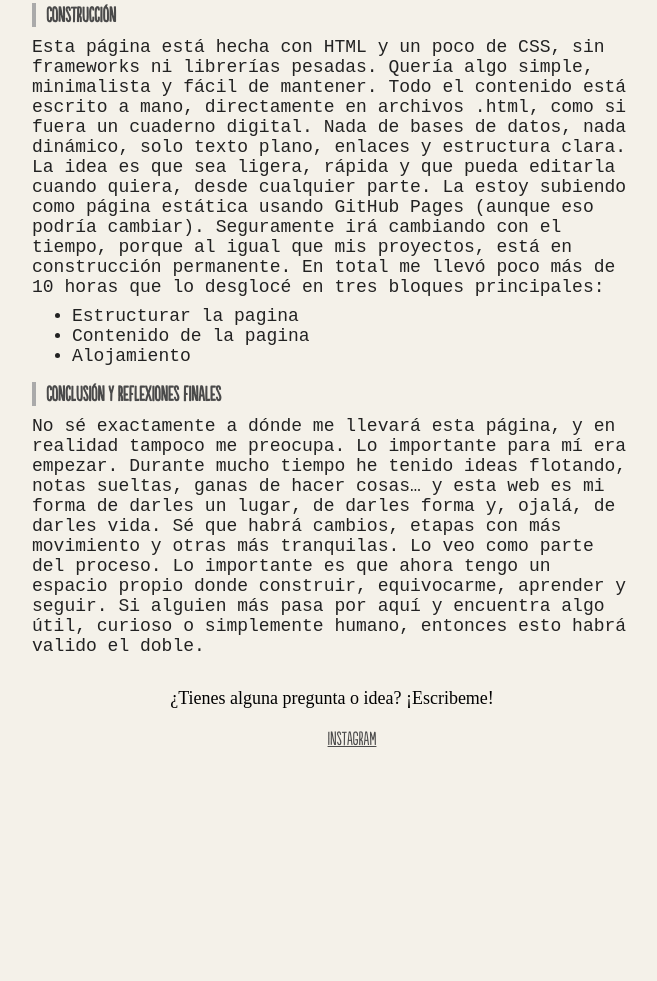
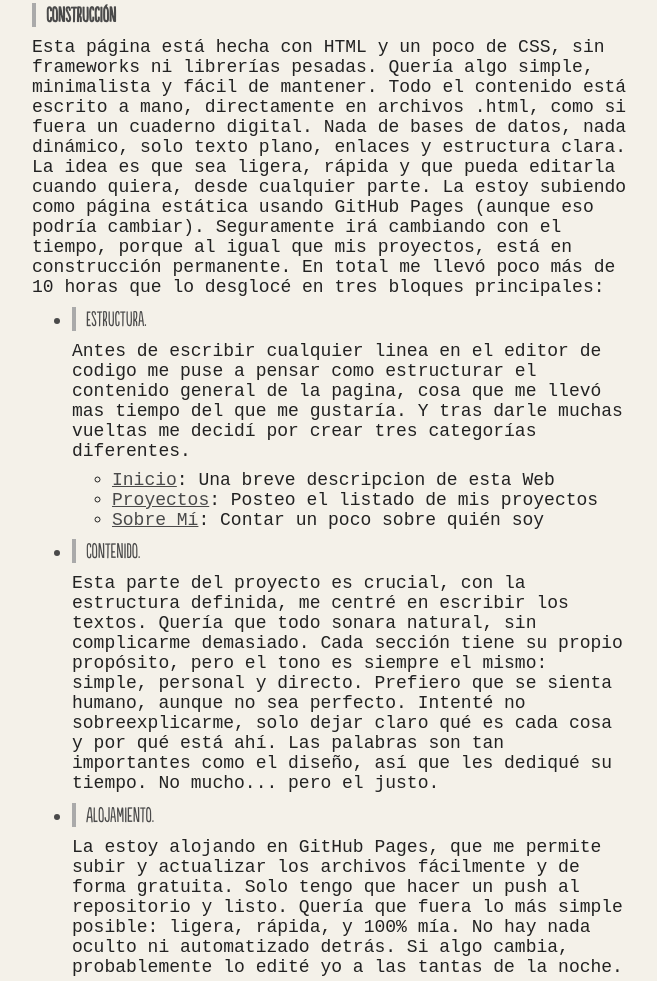
Before and after one commit to Exulem/Exulem.github.io, a plain HTML site: page Proyectos/Proyecto_0.html in a window 1280 px wide. Shown: the part 750-1731 px from the top of the page, without its empty margins (308-965 px from the left). Before the commit the page ends 1536 px from the top, so only its background shows below. Drawn offline with Linux system fonts and the light colour scheme.

Commit message:
Proyecto_0 acabado

```diff
--- a/Proyectos/Proyecto_0.html
+++ b/Proyectos/Proyecto_0.html
@@ -20,9 +20,9 @@
     <main>
         <h1>Mini Web Sencilla</h1>
         <ul class="estado">
-            <li>✅ Terminado · 15 Junio 2025</li>
+            <li>✅ Terminado · 19 Junio 2025</li>
             <li>Inicio: 15 Junio 2025 </li>
-            <li>Costo: 10€</li>
+            <li>Costo: 0€</li>
             <li>Tiempo: 10 Horas</li>
         </ul>
 
@@ -49,10 +49,26 @@
                 La idea es que sea ligera, rápida y que pueda editarla cuando quiera, desde cualquier parte. La estoy subiendo como página estática usando GitHub Pages (aunque eso podría cambiar). Seguramente irá cambiando con el tiempo, porque al igual que mis proyectos, está en construcción permanente.
                 En total me llevó poco más de 10 horas que lo desglocé en tres bloques principales:
                 <ul>
-                    <li>Estructurar la pagina</li>
-                    <p></p>
-                    <li>Contenido de la pagina </li>
-                    <li>Alojamiento</li>
+                    <li class="negrita">Estructura.</li>
+                    <p>
+                        Antes de escribir cualquier linea en el editor de codigo me puse a pensar como
+                        estructurar el contenido general de la pagina, cosa que me llevó mas tiempo del que me gustaría. Y tras darle muchas vueltas me decidí por crear tres categorías diferentes.
+                    </p>
+                    <ul>
+                        <li><a href="/index.html">Inicio</a>: Una breve descripcion de esta Web</li>
+                        <li><a href="/proyectos.html">Proyectos</a>: Posteo el listado de mis proyectos</li>
+                        <li><a href="/sobremi.html">Sobre Mí</a>: Contar un poco sobre quién soy</li>
+                    </ul>
+                    <li class="negrita">Contenido.</li>
+                    <p>
+                        Esta parte del proyecto es crucial, con la estructura definida, me centré en escribir los textos. Quería que todo sonara natural, sin complicarme demasiado.
+                        Cada sección tiene su propio propósito, pero el tono es siempre el mismo: simple, personal y directo. Prefiero que se sienta humano, aunque no sea perfecto. Intenté no sobreexplicarme, solo dejar claro qué es cada cosa y por qué está ahí. Las palabras son tan importantes como el diseño, así que les dediqué su tiempo. No mucho... pero el justo.
+                    </p>
+                    <li class="negrita">Alojamiento.</li>
+                    <p>
+                        La estoy alojando en GitHub Pages, que me permite subir y actualizar los archivos fácilmente y de forma gratuita. Solo tengo que hacer un push al repositorio y listo.
+                        Quería que fuera lo más simple posible: ligera, rápida, y 100% mía. No hay nada oculto ni automatizado detrás. Si algo cambia, probablemente lo edité yo a las tantas de la noche.
+                    </p>
                 </ul>
 
             </p>
@@ -75,6 +91,7 @@
         <ul>
             <li><a href="">Instagram</a></li>
         </ul>
+        <!-- Proyecto hecho íntegramente por Exulem -->
     </footer>
 </body>
 </html>
--- a/styles.css
+++ b/styles.css
@@ -73,3 +73,15 @@ h1 {
      margin: auto;
      margin-top: 0.5em;
 }
+
+.negrita {
+     font-size: 1.1em;
+     color: #4A4A4A;
+     margin-bottom: 0.5em;
+     margin-top: 0.5em;
+     font-family: Custom;
+     border-left: 4px solid #aaa;
+     padding-left: 0.5em;
+}
+
+/* Proyecto hecho íntegramente por Exulem */
```
Also changed, not shown: Proyectos/Proyecto_1.html (+1 -0 lines), index.html (+1 -0 lines), proyectos.html (+1 -0 lines), sobremi.html (+1 -0 lines).
